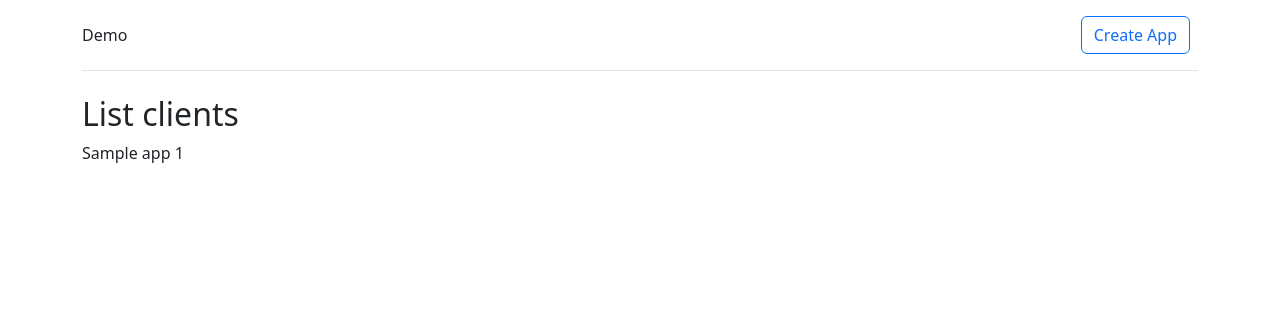
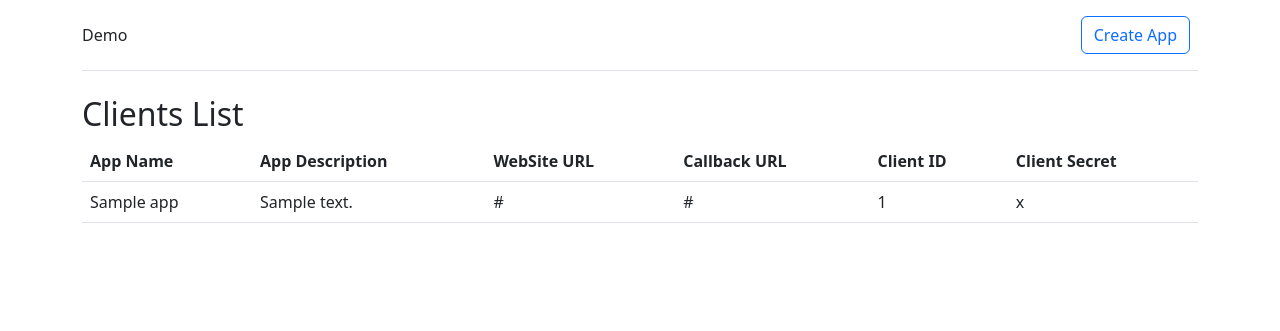
Before and after one commit to gen1us2k/ory-full-stack, a Python web app: template api/app/templates/oauth/list_client.html in a window 1280 px wide. Shown: the top 331 px of the page. Run offline with Jinja, Linux system fonts and the light colour scheme; the template is opened without the code that fills it: most values are stand-ins (such as "Sample title", 1, 10 or a date in 2020).

Commit message:
Fixed table view

```diff
--- a/api/app/templates/oauth/list_client.html
+++ b/api/app/templates/oauth/list_client.html
@@ -2,9 +2,29 @@
 {% block title %} List Oauth2 clients {% endblock %}
 
 {% block content %}
-<h2> List clients </h2>
-{% for app in apps %}
- {{ app.name }}
- {{ app.client_id }}
-{% endfor %}
+<h2> Clients List</h2>
+<table class="table">
+  <thead>
+    <tr>
+      <th scope="col">App Name</th>
+      <th scope="col">App Description</th>
+      <th scope="col">WebSite URL</th>
+      <th scope="col">Callback URL</th>
+      <th scope="col">Client ID</th>
+      <th scope="col">Client Secret</th>
+    </tr>
+  </thead>
+  <tbody>
+    {% for app in apps %}
+    <tr>
+      <td>{{ app.name }}</td>
+      <td>{{ app.description }}</td>
+      <td>{{ app.website_url }}</td>
+      <td>{{ app.callback_url }}</td>
+      <td>{{ app.client_id }}</td>
+      <td>{{ app.client_secret }}</td>
+    </tr>
+    {% endfor %}
+  </tbody>
+</table>
 {% endblock %}
```
